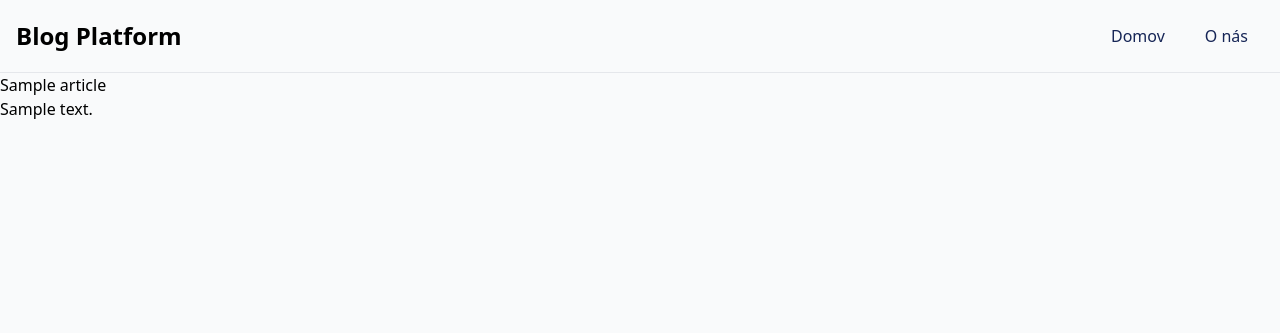
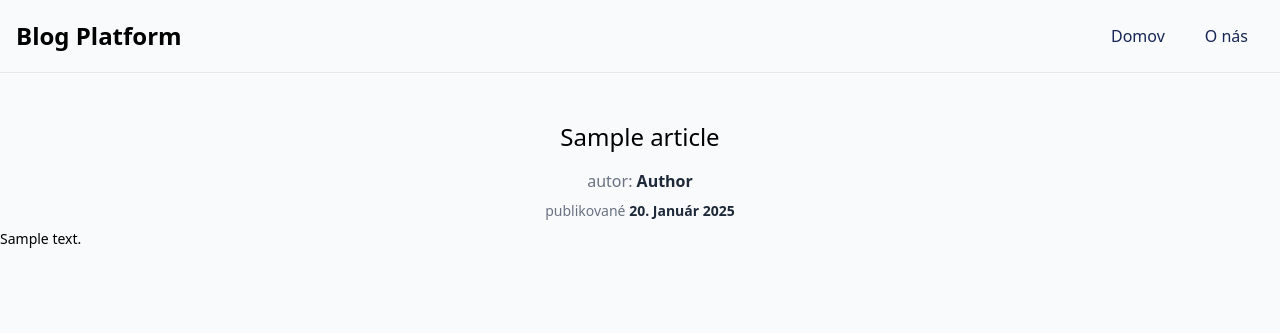
Before and after one commit to MarianHolly/blog_platform, a Django app: page /article/1 in a window 1280 px wide. Shown: the top 333 px of the page. Run offline with Django 5.2, Linux system fonts and the light colour scheme; tables that the repository leaves empty hold one stand-in row (values such as "Sample post").

Commit message:
basic design for AboutPage, ArticlePage

```diff
--- a/templates/content/about.html
+++ b/templates/content/about.html
@@ -5,5 +5,5 @@
 {% endblock %}
 
 {% block content %}
-    <h1>O nás</h1>
+    <h1 class="text-3xl text-center my-4">O nás</h1>
 {% endblock %}
--- a/templates/content/article.html
+++ b/templates/content/article.html
@@ -3,6 +3,12 @@
 {% block title %}{{ article.title }}{% endblock %}
 
 {% block content %}
-    <h2>{{ article.title }}</h2>
-    <p>{{ article.content }}</p>
+    <article class="mt-12">
+        <h2 class="text-2xl mb-4 text-center">{{ article.title }}</h2>
+        <div class="w-full flex flex-col gap-2 text-center mb-2">
+            <p class="text-gray-500">autor: <span class="font-semibold text-gray-800">Author</span></p>
+            <p class="text-gray-500 text-sm">publikované <span class="font-semibold text-gray-800">20. Január 2025</span></p>
+        </div>
+        <p class="text-sm">{{ article.content }}</p>
+    </article>
 {% endblock %}
```
